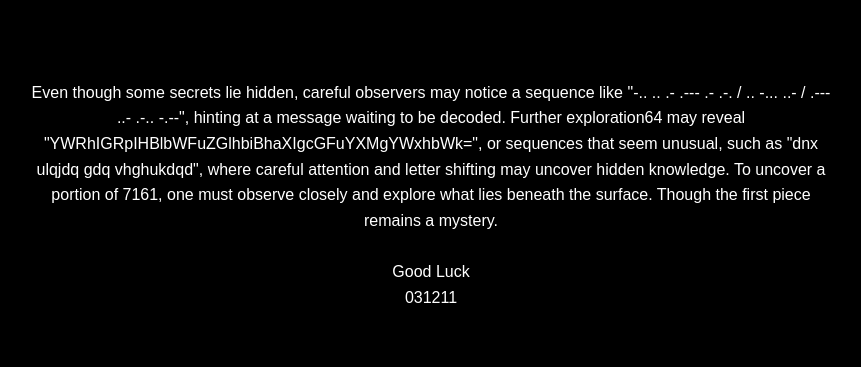
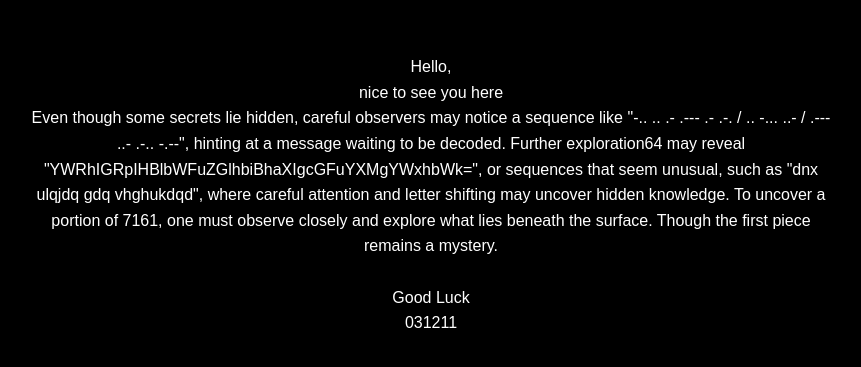
Before and after one commit to FBT031211/7161, a plain HTML site: page index.html in a window 1280 px wide. Shown: the part 205-572 px from the top of the page, without its empty margins (209-1070 px from the left). Drawn offline with Linux system fonts and the light colour scheme.

Commit message:
Update index.html

```diff
--- a/index.html
+++ b/index.html
@@ -27,6 +27,10 @@
 </head>
 <body>
   <p>
+    Hello,
+    <br>
+    nice to see you here
+    <br>
     Even though some secrets lie hidden, careful observers may notice a sequence like
     "-.. .. .- .--- .- .-. / .. -... ..- / .--- ..- .-.. -.--", hinting at a message waiting to be decoded.
     Further exploration64 may reveal "YWRhIGRpIHBlbWFuZGlhbiBhaXIgcGFuYXMgYWxhbWk=", or sequences that seem unusual, such as
```
